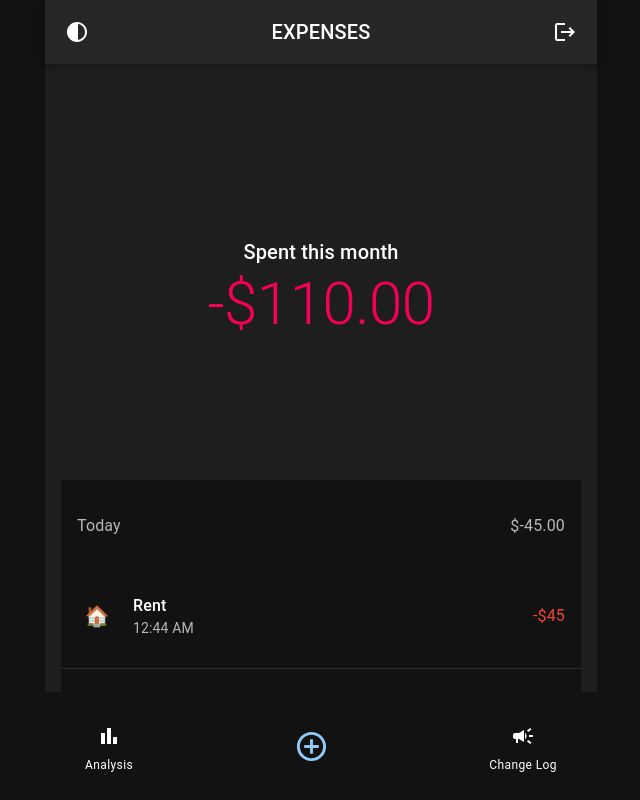
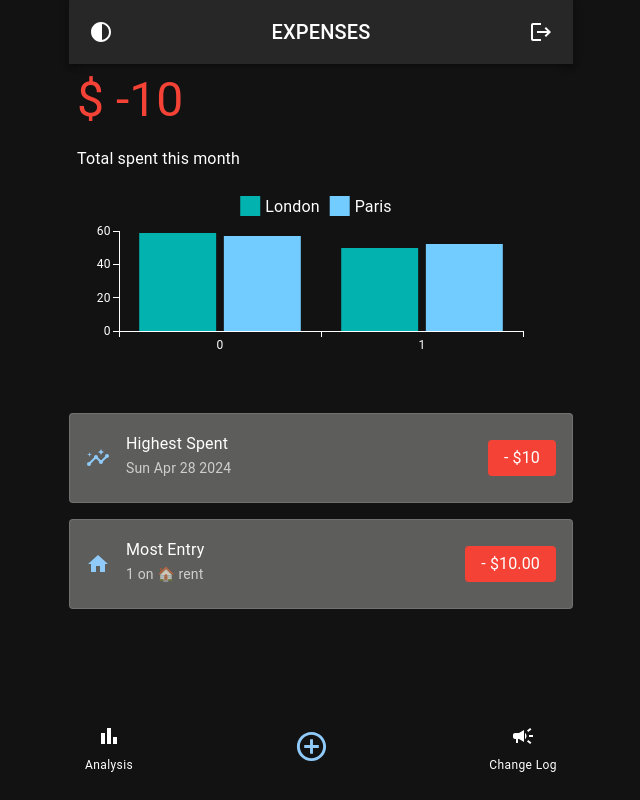
Before and after one commit to Avii1099/dailyExpanceReact, a React (Vite) app: page /analytic in a window 1280 px wide. Shown: the whole page, without its empty margins (319-959 px from the left). Built offline with nearby package versions, Linux system fonts and the light colour scheme.

Commit message:
feat: Build Router and outlet

```diff
--- a/package.json
+++ b/package.json
@@ -17,6 +17,7 @@
     "@mui/x-charts": "^7.3.1",
     "react": "^18.2.0",
     "react-dom": "^18.2.0",
+    "react-router-dom": "^6.23.0",
     "recharts": "^2.12.6"
   },
   "devDependencies": {
--- a/src/App.jsx
+++ b/src/App.jsx
@@ -1,6 +1,9 @@
+import { BrowserRouter as Router, Routes, Route } from 'react-router-dom';
 import { Header, Footer, Analytic, ExpenseSummary } from './components';
 import { createTheme, ThemeProvider } from '@mui/material/styles';
 import { Container, CssBaseline } from '@mui/material';
+import { Layout, appRoutes } from './Routes';
+
 function App() {
   const darkTheme = createTheme({
     palette: {
@@ -17,13 +20,22 @@ function App() {
   return (
     <Container maxWidth="sm" component="main">
       <ThemeProvider theme={darkTheme}>
-        <CssBaseline />
-        <Header />
-
-        <ExpenseSummary />
-        {/* <Analytic /> */}
-
-        <Footer />
+        <Container maxWidth="sm" component="main">
+          <CssBaseline />
+          <Router>
+            <Routes>
+              <Route path="/" element={<Layout />}>
+                {appRoutes.map((route) => (
+                  <Route
+                    key={route.path}
+                    path={route.path}
+                    element={route.element}
+                  />
+                ))}
+              </Route>
+            </Routes>
+          </Router>
+        </Container>
       </ThemeProvider>
     </Container>
   );
--- /dev/null
+++ b/src/Routes/AppRoute.jsx
@@ -0,0 +1,8 @@
+import { Analytic, ExpenseSummary } from '../components';
+
+const appRoutes = [
+  { path: '/', element: <ExpenseSummary /> },
+  { path: '/analytic', element: <Analytic /> },
+];
+
+export default appRoutes;
--- /dev/null
+++ b/src/Routes/Layout.jsx
@@ -0,0 +1,16 @@
+import { Outlet } from 'react-router-dom';
+import { Header, Footer } from '../components';
+
+function Layout() {
+  return (
+    <>
+      <Header />
+      <main>
+        <Outlet />
+      </main>
+      <Footer />
+    </>
+  );
+}
+
+export default Layout;
--- /dev/null
+++ b/src/Routes/index.js
@@ -0,0 +1,4 @@
+import Layout from './Layout';
+import appRoutes from './AppRoute';
+
+export { Layout, appRoutes };
--- a/src/components/footer/Footer.jsx
+++ b/src/components/footer/Footer.jsx
@@ -2,6 +2,7 @@ import { Box, IconButton, Typography } from '@mui/material';
 import CampaignIcon from '@mui/icons-material/Campaign';
 import AddCircleOutlineIcon from '@mui/icons-material/AddCircleOutline';
 import BarChartIcon from '@mui/icons-material/BarChart';
+import { Link } from 'react-router-dom';
 
 function Footer() {
   return (
@@ -23,6 +24,7 @@ function Footer() {
         backgroundColor: (theme) => theme.palette.background.paper,
       }}
     >
+      <Link to="/analytic" style={{ textDecoration: 'none' }}>
         <Box
           sx={{
             display: 'flex',
@@ -33,9 +35,18 @@ function Footer() {
           <IconButton area-label="analysis">
             <BarChartIcon />
           </IconButton>
-        <Typography variant="caption">Analysis</Typography>
+          <Typography
+            variant="caption"
+            sx={{
+              color: 'white',
+            }}
+          >
+            Analysis
+          </Typography>
         </Box>
+      </Link>
 
+      <Link to="/">
         <Box
           sx={{
             display: 'flex',
@@ -47,6 +58,7 @@ function Footer() {
             <AddCircleOutlineIcon fontSize="large" />
           </IconButton>
         </Box>
+      </Link>
 
       <Box
         sx={{
```
Also changed, not shown: 1 other file (tests, documents, lock files or other folders). Lines whose indentation alone changed are shown as unchanged.
